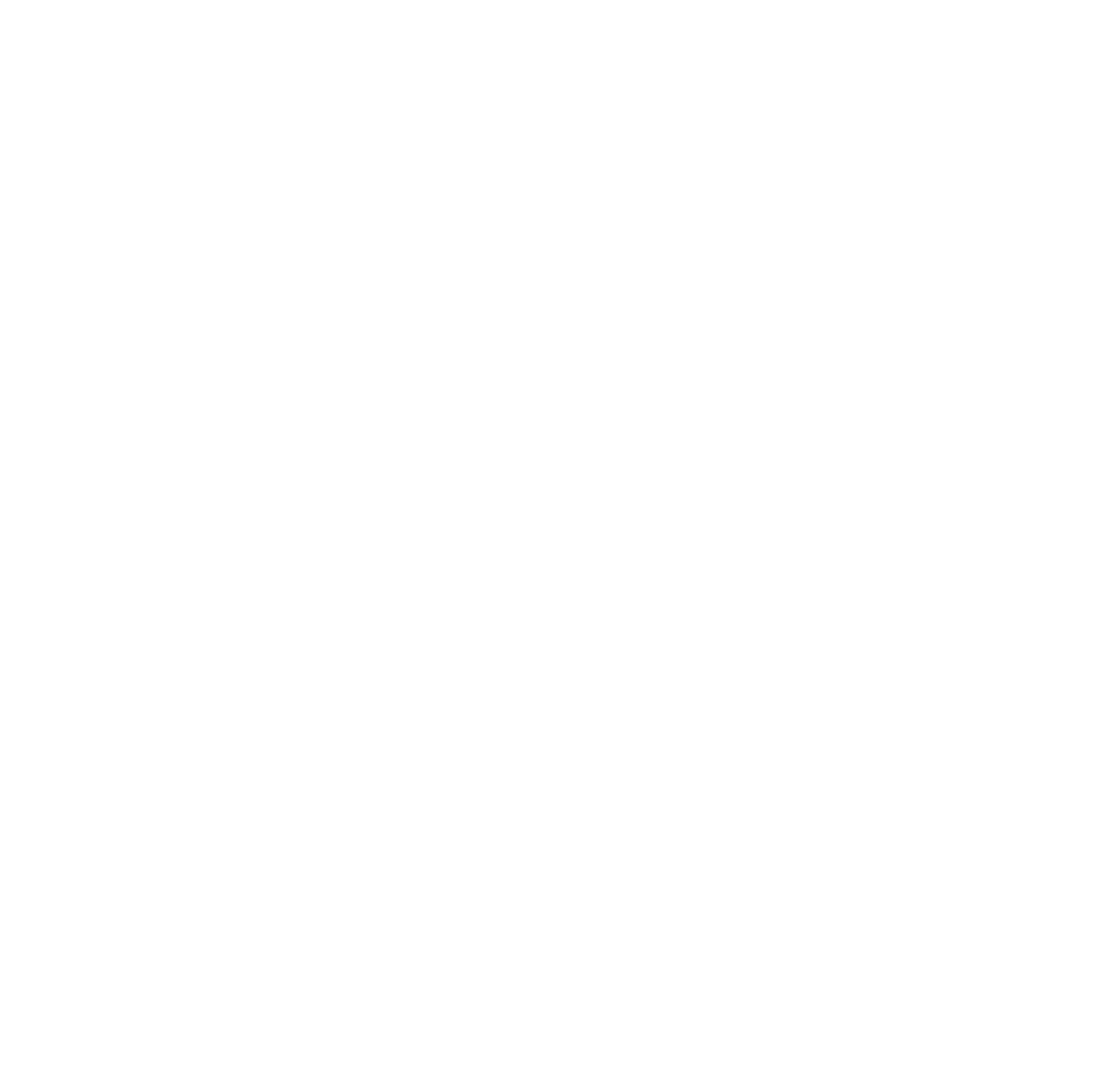
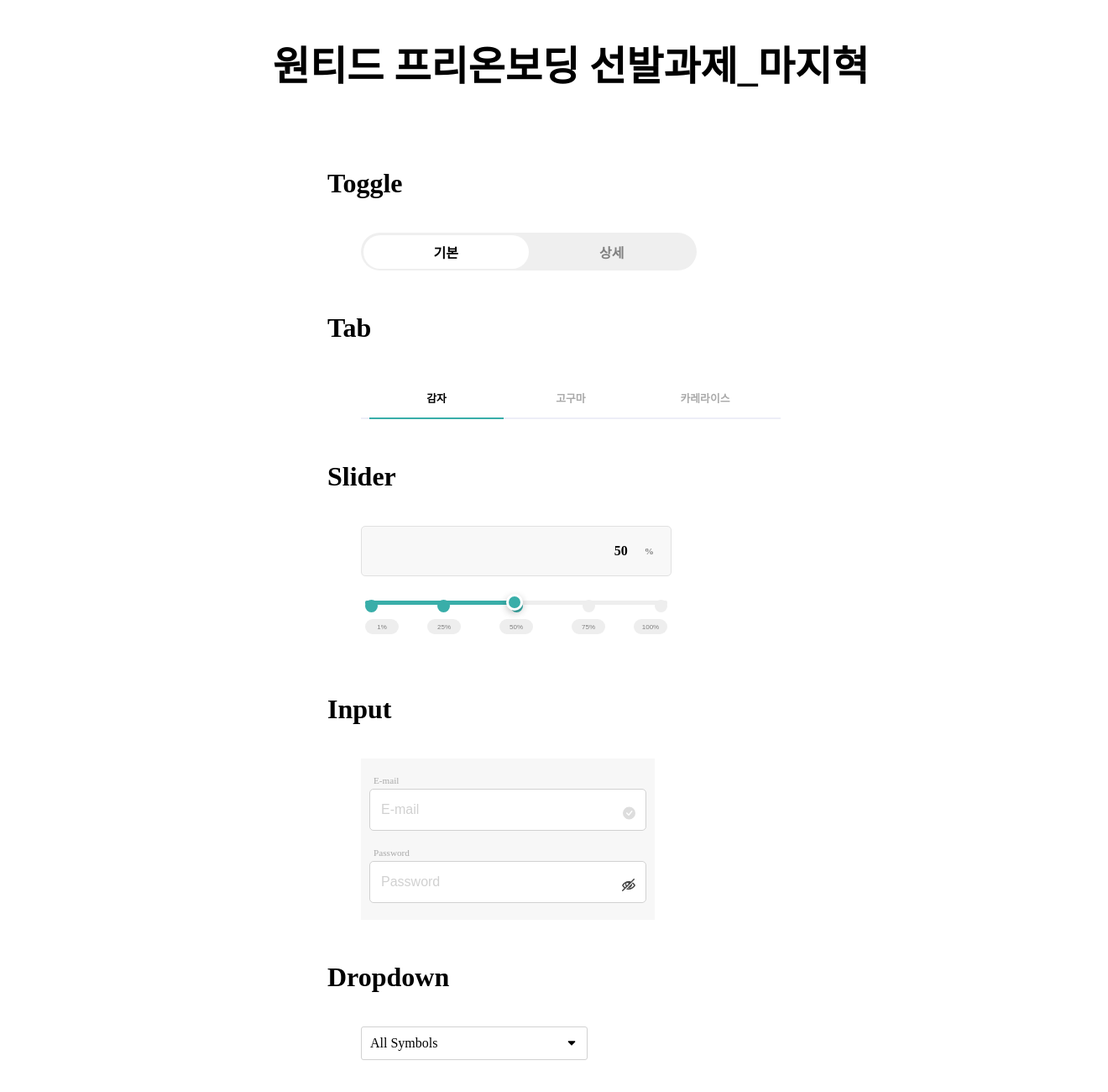
Before and after one commit to majih93/wanted_pre_onboarding, a React (Create React App) app: page / in a window 1280 px wide. Shown: the top 1300 px of the page at 84% size, 1320 px wide, since content can reach past the window. Before the commit the page ends 800 px from the top, so only its background shows below. Built offline with nearby package versions, Linux system fonts and the light colour scheme.

Commit message:
style(전체): 배포하기 위해 App.js 작성

```diff
--- a/src/App.js
+++ b/src/App.js
@@ -1,7 +1,79 @@
 import "./App.css";
+import styled from "styled-components";
+import Dropdown from "./components/Dropdown/Dropdown";
+import Slider from "./components/Slider/Slider";
+import Toggle from "./components/Toggle/Toggle";
+import Tab from "./components/Tab/Tab";
+import Input from "./components/Input/Input";
+
+const titles = [
+  { id: 1, title: "All Symbols" },
+  { id: 2, title: "BTCUSD.PERP" },
+  { id: 3, title: "ETHUSD.PERP" },
+  { id: 4, title: "BCHUSD.PERP" },
+  { id: 5, title: "LTCUSD.PERP" },
+  { id: 6, title: "XRPUSD.PERP" },
+  { id: 7, title: "1000SHIBUSD.PER" },
+];
 
 function App() {
-  return <div className="App"></div>;
+  return (
+    <MainContainer>
+      <Title>원티드 프리온보딩 선발과제_마지혁</Title>
+      <ItemContainer>
+        <ItemTitle>Toggle</ItemTitle>
+        <Toggle texts={["기본", "상세"]} />
+      </ItemContainer>
+      <ItemContainer>
+        <ItemTitle>Tab</ItemTitle>
+        <Tab tabTitles={["감자", "고구마", "카레라이스"]} />
+      </ItemContainer>
+      <ItemContainer>
+        <ItemTitle>Slider</ItemTitle>
+        <Slider />
+      </ItemContainer>
+      <ItemContainer>
+        <ItemTitle>Input</ItemTitle>
+        <Input />
+      </ItemContainer>
+      <ItemContainer className="dropdown">
+        <ItemTitle>Dropdown</ItemTitle>
+        <Dropdown titles={titles} />
+      </ItemContainer>
+    </MainContainer>
+  );
 }
 
 export default App;
+
+const MainContainer = styled.div`
+  display: flex;
+  flex-direction: column;
+
+  .dropdown {
+    height: 600px;
+  }
+`;
+
+const Title = styled.h1`
+  text-align: center;
+  width: 100%;
+  margin: 40px;
+  font-size: 3rem;
+`;
+
+const ItemContainer = styled.div`
+  margin-top: 50px;
+  margin-right: auto;
+  margin-left: auto;
+  display: flex;
+  flex-direction: column;
+  width: 500px;
+  padding-left: 40px;
+`;
+
+const ItemTitle = styled.h3`
+  font-size: 2rem;
+  margin-bottom: 40px;
+  transform: translateX(-40px);
+`;
--- a/src/index.css
+++ b/src/index.css
@@ -15,3 +15,9 @@ input[type="range"] {
 input[type="range"]::-webkit-slider-thumb {
   -webkit-appearance: none;
 }
+
+body {
+  position: flex;
+  flex-direction: column;
+  justify-content: center;
+}
```
